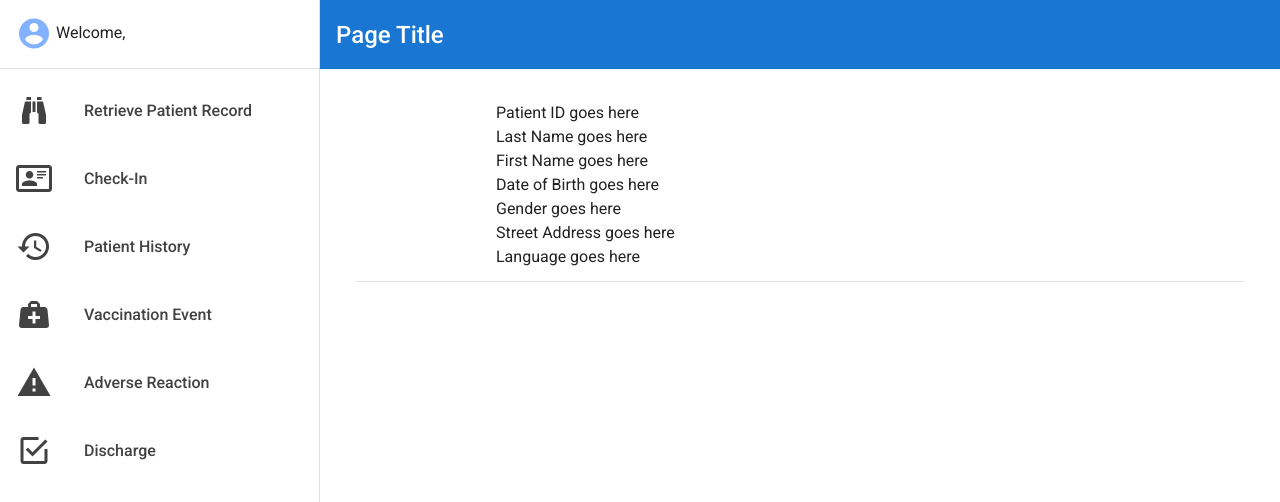
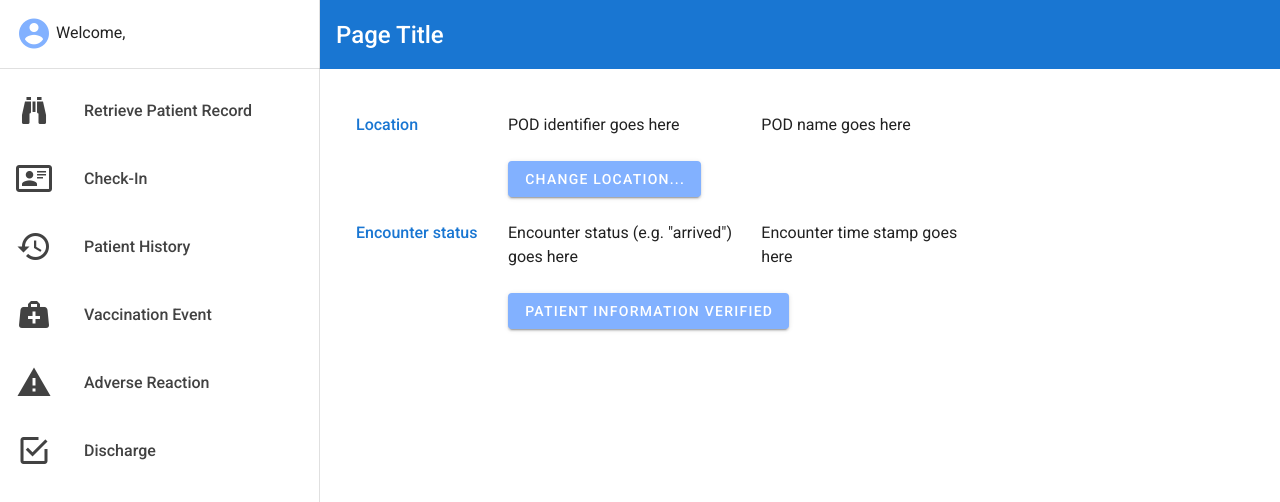
Before and after one commit to david-fraley/MassVaccinationSystem, a Vue app in the folder PointOfDispensingApp/: page / in a window 1280 px wide. Shown: the top 502 px of the page. Built offline with nearby package versions, Linux system fonts and the light colour scheme.

Commit message:
PatientCheckIn.vue is done

```diff
--- a/PointOfDispensingApp/src/App.vue
+++ b/PointOfDispensingApp/src/App.vue
@@ -42,10 +42,10 @@
             <template v-if="false">
             <PatientLookup />
             </template>
-            <template v-if="true">
+            <template v-if="false">
             <PatientInfo />
             </template>
-            <template v-if="false">
+            <template v-if="true">
             <PatientCheckIn/>
             </template>
             <template v-if="false">
--- a/PointOfDispensingApp/src/components/PatientCheckIn.vue
+++ b/PointOfDispensingApp/src/components/PatientCheckIn.vue
@@ -1,7 +1,48 @@
 <template>
   <v-container>
     <v-row>
-      PatientCheckIn.vue
+      <v-col cols="2">
+        <div class="font-weight-medium primary--text">Location</div>
+      </v-col>
+      <v-col cols="10">
+        <v-row>
+          <v-col cols="4">
+            POD identifier goes here
+          </v-col>
+          <v-col cols="4">
+            POD name goes here
+          </v-col>
+        </v-row>
+        <v-row>
+          <v-col cols="12">
+            <v-btn color="accent">
+              Change location...
+            </v-btn>
+          </v-col>
+        </v-row>
+      </v-col>
+    </v-row>
+    <v-row>
+      <v-col cols="2">
+        <div class="font-weight-medium primary--text">Encounter status</div>
+      </v-col>
+      <v-col cols="10">
+        <v-row>
+          <v-col cols="4">
+            Encounter status (e.g. "arrived") goes here
+          </v-col>
+          <v-col cols="4">
+            Encounter time stamp goes here
+          </v-col>
+        </v-row>
+        <v-row>
+          <v-col cols="12">
+            <v-btn color="accent">
+              Patient information verified
+            </v-btn>
+          </v-col>
+        </v-row>
+      </v-col>
     </v-row>
   </v-container>
 </template>
```
